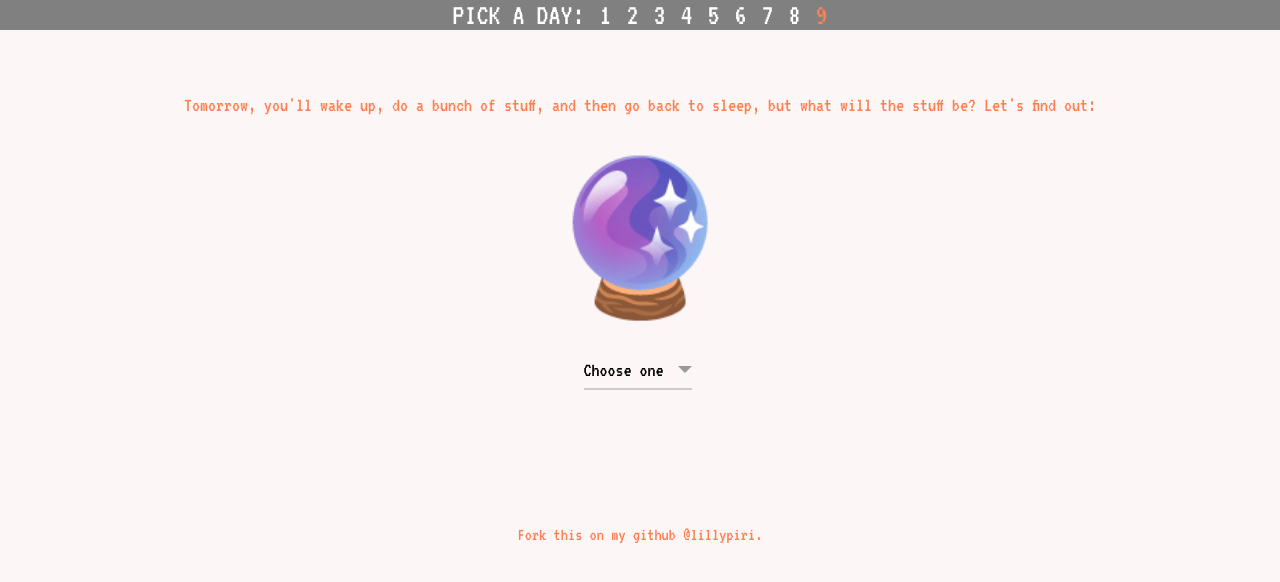
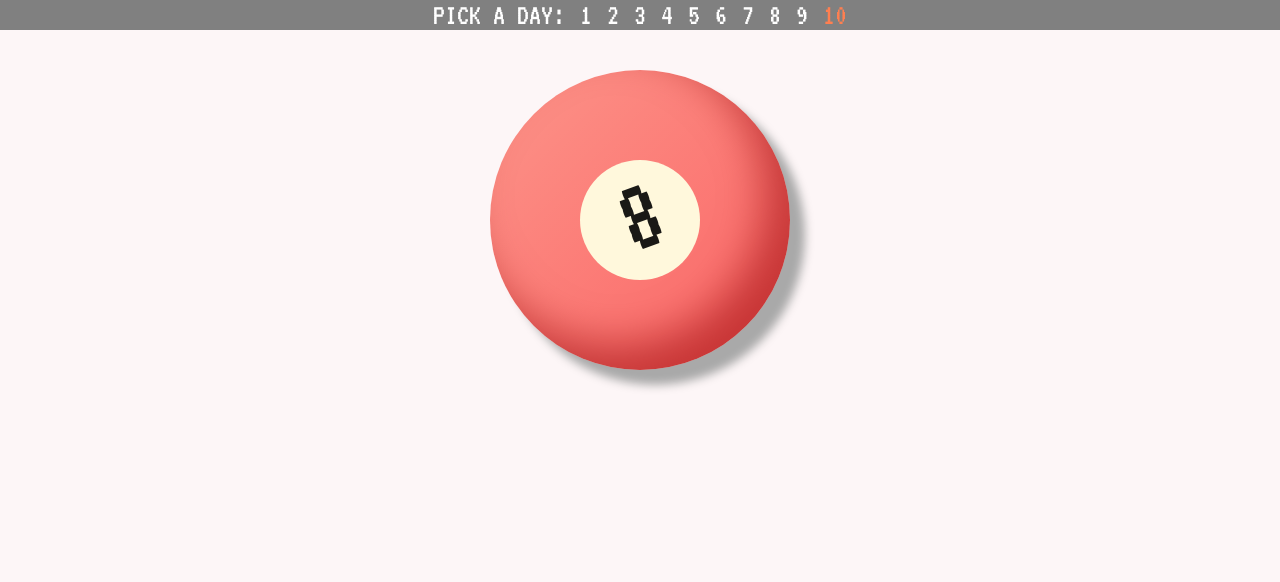
Before and after one commit to lillypiri/30apps30days, a React (Create React App) app: page / in a window 1280 px wide. Shown: the top 582 px of the page. Built offline with nearby package versions, Linux system fonts and the light colour scheme; a web font is replaced by a local one.

Commit message:
initial commit for day 10

```diff
--- a/src/App.js
+++ b/src/App.js
@@ -9,12 +9,13 @@ import Day6 from './day6';
 import Day7 from './day7';
 import Day8 from './day8';
 import Day9 from './day9';
+import Day10 from './day10';
 
 class App extends Component {
     constructor(props) {
         super(props);
         this.state = {
-            current_app: 8
+            current_app: 9
         }
     }
     render() {
@@ -48,6 +49,9 @@ class App extends Component {
             case 8:
                 day = (<Day9 />)
                 break;
+            case 9:
+                day = (<Day10 />)
+                break;
             default:
 
         }
@@ -55,9 +59,9 @@ class App extends Component {
             <div>
                 <div className="app-switcher">
                     Pick a day:
-                    {[0,1,2,3,4,5,6,7,8].map(number => {
+                    {[0,1,2,3,4,5,6,7,8,9].map(number => {
                         return (
-                            <div className={`app-button ${this.state.current_app === number ? "active-app" : "" }`} onClick={e => this.setState({ current_app: number })} >
+                            <div key={number} className={`app-button ${this.state.current_app === number ? "active-app" : "" }`} onClick={e => this.setState({ current_app: number })} >
                                 {number +1}
                             </div>
                         )
--- /dev/null
+++ b/src/day10.css
@@ -0,0 +1,44 @@
+.eightball {
+    display: flex;
+    align-items: center;
+    justify-content: center;
+    width: 300px;
+    margin: auto;
+    background-color: #fb6565;
+    border-radius: 50%;
+    height: 300px;
+    margin-top: 40px;
+    box-shadow: 15px 15px 10px DarkGrey, inset -25px -25px 40px rgba(150,0,3,.5);
+    background-image: -webkit-linear-gradient(-45deg, rgba(255,255,220,.3) 0%, transparent 100%);
+    background-image: -moz-linear-gradient(-45deg, rgba(255,255,220,.3) 0%, transparent 100%);
+    background-image: -o-linear-gradient(-45deg, rgba(255,255,220,.3) 0%, transparent 100%);
+    background-image: -ms-linear-gradient(-45deg, rgba(255,255,220,.3) 0%, transparent 100%);
+    animation-name: up-down;
+}
+
+.eightball-inner-circle {
+    display: block;
+    width: 120px;
+    margin: auto;
+    background-color: CornSilk;
+    border-radius: 50%;
+    height: 120px;
+    text-align: center;
+}
+
+.eightball-text {
+    -ms-transform: rotate(-20deg); /* IE 9 */
+    -webkit-transform: rotate(-20deg); /* Chrome, Safari, Opera */
+    transform: rotate(-20deg);
+    font-size: 110px;
+    -webkit-filter: opacity(90%); /* Safari */
+    filter: opacity(90%);
+}
+
+.up-down {
+    margin-bottom: auto;
+    transition: all 0.2s ease;
+    animation-name: up-down;
+    animation-duration: 0.2s;
+    animation-iteration-count: 3;
+}
--- /dev/null
+++ b/src/day10.js
@@ -0,0 +1,22 @@
+import React, {Component} from 'react';
+import './day10.css'
+
+
+class EightBall extends Component {
+    render () {
+        return(
+            <div>
+                <div className="eightball up-down">
+                    <div className="eightball-inner-circle">
+                        <div className="eightball-text">
+                            8
+                        </div>
+                    </div>
+                </div>
+            </div>
+        )
+
+    }
+}
+
+export default EightBall;
```
